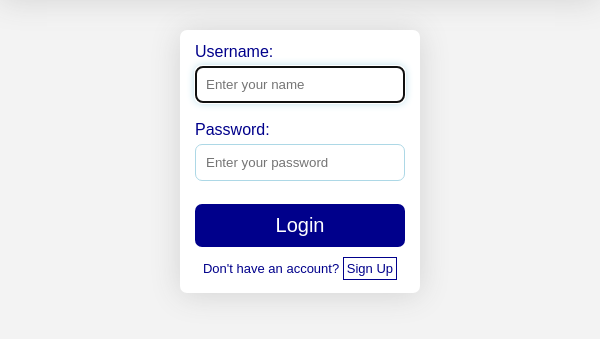
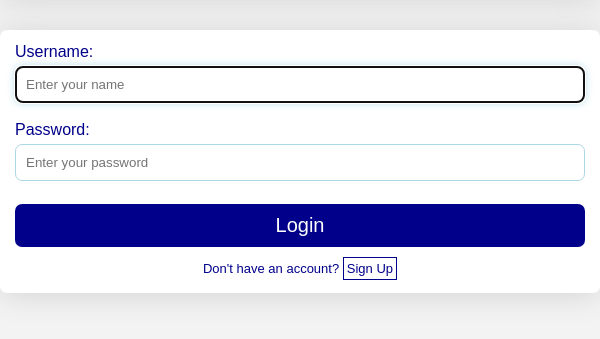
Before and after one commit to ongebo/fast-food-fast, a PHP site: page /login.html in a window 600 px wide. Shown: the part 104-443 px from the top of the page. Run offline with PHP 8.4, Linux system fonts and the light colour scheme.

Commit message:
Make the sign up and login pages responsive

```diff
--- a/UI/css/forms.css
+++ b/UI/css/forms.css
@@ -70,3 +70,15 @@ input[type=submit], .add-to-list {
 input[type=submit]:hover {
   background: blue;
 }
+
+@media only screen and (min-width: 600px) and (max-width: 1000px) {
+  form {
+    width: 80%;
+  }
+}
+
+@media only screen and (max-width: 600px) {
+  form {
+    width: 100%;
+  }
+}
```
